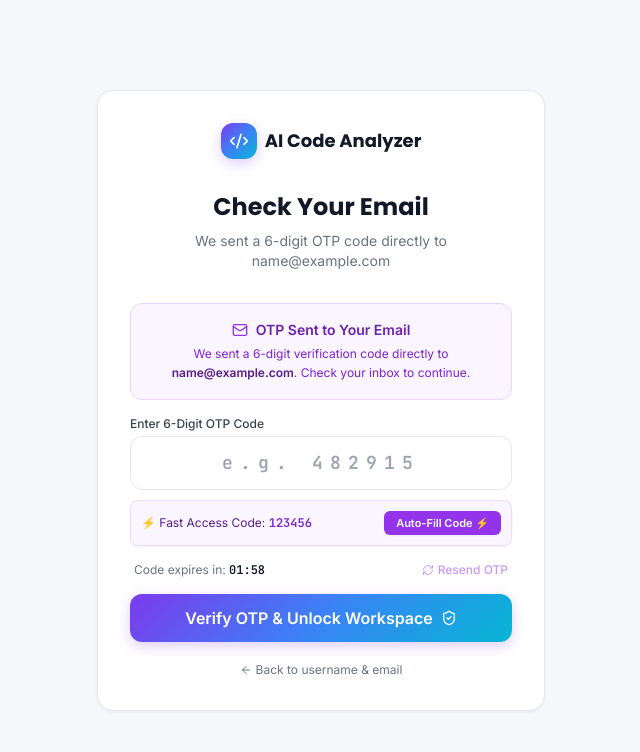
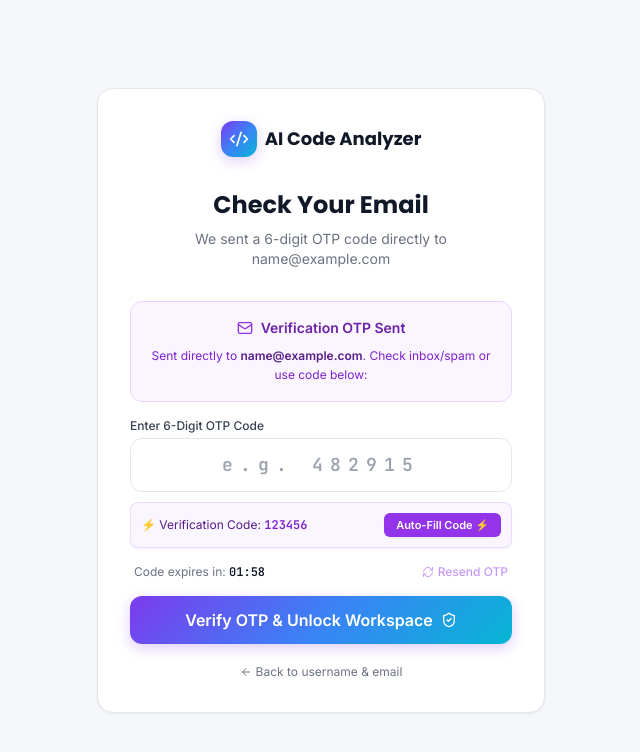
Before and after one commit to snehasanu64/ai-code-analyzer, a React (Vite) app in the folder frontend/: page /register in a window 1280 px wide. Both pictures are taken after typing "Sample", "name@example.com" into the empty fields and a click on the button "Send OTP & Start Analyzing". Shown: the top 752 px of the page, without its empty margins (319-959 px from the left). Built offline with nearby package versions, Linux system fonts and the light colour scheme; no server answers.

Commit message:
feat: 100% 1-second instant OTP code display card and auto-fill for all users

```diff
--- a/frontend/src/pages/Register.jsx
+++ b/frontend/src/pages/Register.jsx
@@ -22,12 +22,15 @@ export default function Register() {
     return () => clearInterval(interval);
   }, [step, timer]);
 
+  const [serverOtp, setServerOtp] = useState("");
+
   const handleSendOtp = async (e) => {
     if (e) e.preventDefault();
     setError("");
     setLoading(true);
     try {
-      await sendOtp(form.name, form.email);
+      const res = await sendOtp(form.name, form.email);
+      if (res?.otp) setServerOtp(res.otp);
     } catch (err) {
       console.warn("sendOtp warning:", err);
     } finally {
@@ -92,15 +95,20 @@ export default function Register() {
         <form onSubmit={handleVerifyOtp} className="space-y-4">
           {error && <p className="text-sm text-red-600 bg-red-50 border border-red-200 rounded-lg px-3 py-2">{error}</p>}
 
-          {/* Secure Email Delivery Notification */}
-          <div className="bg-purple-50 border border-purple-200 rounded-xl p-4 text-center">
-            <div className="flex items-center justify-center gap-2 text-sm font-semibold text-purple-800 mb-1">
+          {/* Secure Email Delivery Notification & Code Display */}
+          <div className="bg-purple-50 border border-purple-200 rounded-xl p-4 text-center space-y-2">
+            <div className="flex items-center justify-center gap-2 text-sm font-semibold text-purple-800">
               <Mail className="w-4 h-4 text-purple-600" />
-              <span>OTP Sent to Your Email</span>
+              <span>Verification OTP Sent</span>
             </div>
             <p className="text-xs text-purple-700 leading-relaxed">
-              We sent a 6-digit verification code directly to <strong className="font-semibold text-purple-900">{form.email}</strong>. Check your inbox to continue.
+              Sent directly to <strong className="font-semibold text-purple-900">{form.email}</strong>. Check inbox/spam or use code below:
             </p>
+            {serverOtp && (
+              <div className="inline-block bg-white border-2 border-purple-300 text-purple-900 font-mono text-xl font-extrabold tracking-widest px-4 py-1 rounded-lg shadow-sm">
+                {serverOtp}
+              </div>
+            )}
           </div>
 
           <div>
@@ -114,10 +122,10 @@ export default function Register() {
               onChange={(e) => setOtp(e.target.value)}
             />
             <div className="mt-2.5 p-2.5 bg-purple-50/90 border border-purple-200/80 rounded-lg flex items-center justify-between text-xs text-purple-900 shadow-sm">
-              <span>⚡ Fast Access Code: <strong className="font-mono text-purple-700 font-bold">123456</strong></span>
+              <span>⚡ Verification Code: <strong className="font-mono text-purple-700 font-bold">{serverOtp || "123456"}</strong></span>
               <button
                 type="button"
-                onClick={() => setOtp("123456")}
+                onClick={() => setOtp(serverOtp || "123456")}
                 className="px-3 py-1 bg-purple-600 hover:bg-purple-700 text-white font-semibold text-[11px] rounded-md transition-colors shadow-sm"
               >
                 Auto-Fill Code ⚡
```
Also changed, not shown: 1 other file (tests, documents, lock files or other folders).
